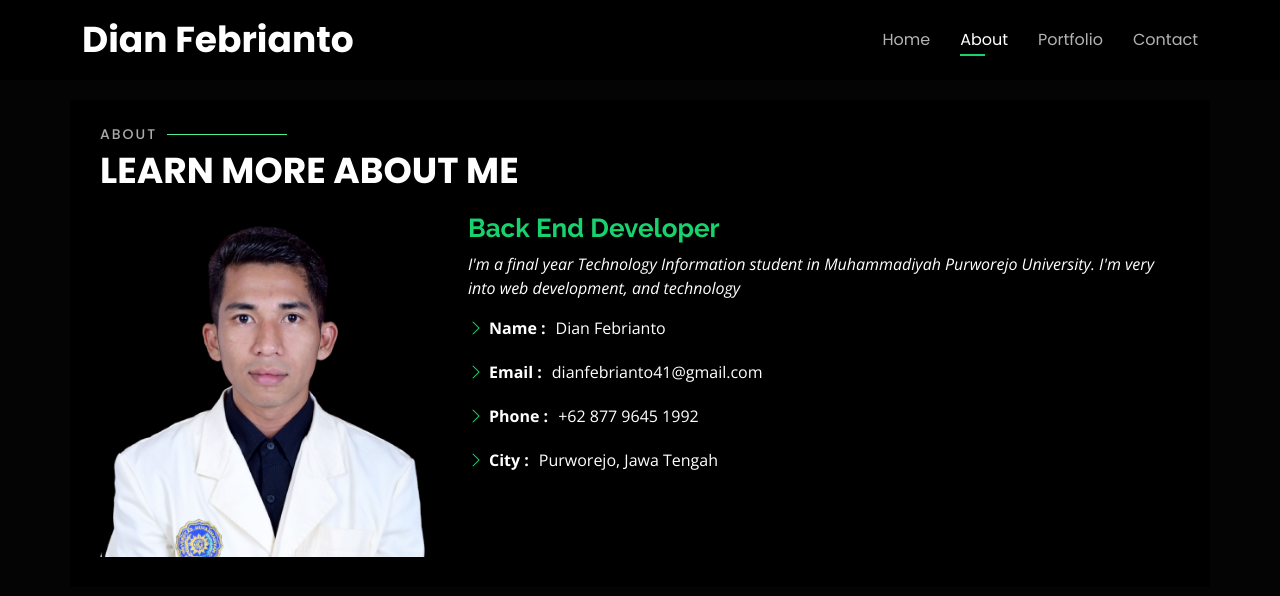
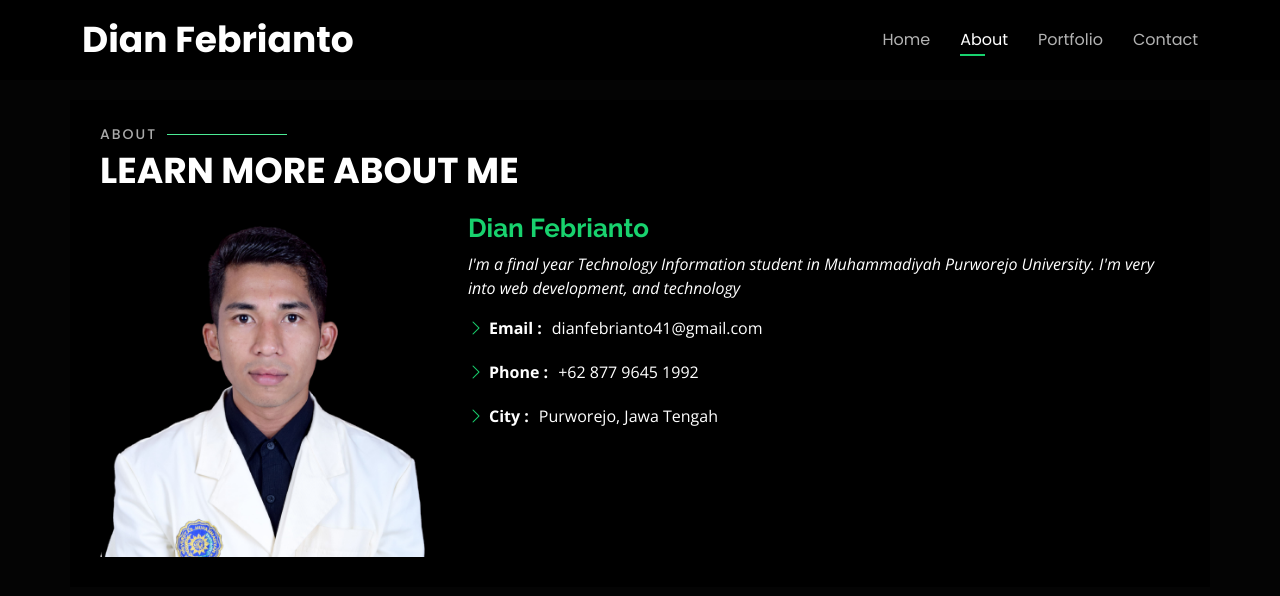
Before and after one commit to dianfeb/dianfeb.github.io, a plain HTML site: page index.html in a window 1280 px wide. Both pictures are taken after a click on the link "About". Drawn offline with nearby package versions, Linux system fonts and the light colour scheme.

Commit message:
Update index.html

```diff
--- a/index.html
+++ b/index.html
@@ -75,7 +75,7 @@
           <img src="img/DSC_0016-min-removebg.png" class="img-fluid" alt="">
         </div>
         <div class="col-lg-8 pt-4 pt-lg-0 content" data-aos="fade-left">
-          <h3>Back End Developer</h3>
+          <h3>Dian Febrianto</h3>
           <p class="fst-italic">
             I'm a final year Technology Information student in Muhammadiyah Purworejo University. I'm very into web development, and technology
           </p>
@@ -83,7 +83,7 @@
             <div class="col-lg-6">
               <ul>
 
-                <li><i class="bi bi-chevron-right"></i> <strong>Name :</strong> <span>Dian Febrianto</span></li>
+
                 <li><i class="bi bi-chevron-right"></i> <strong>Email :</strong> <span>dianfebrianto41@gmail.com</span></li>
                 <li><i class="bi bi-chevron-right"></i> <strong>Phone :</strong> <span>+62 877 9645 1992</span></li>
                 <li><i class="bi bi-chevron-right"></i> <strong>City :</strong> <span>Purworejo, Jawa Tengah</span></li>
```
